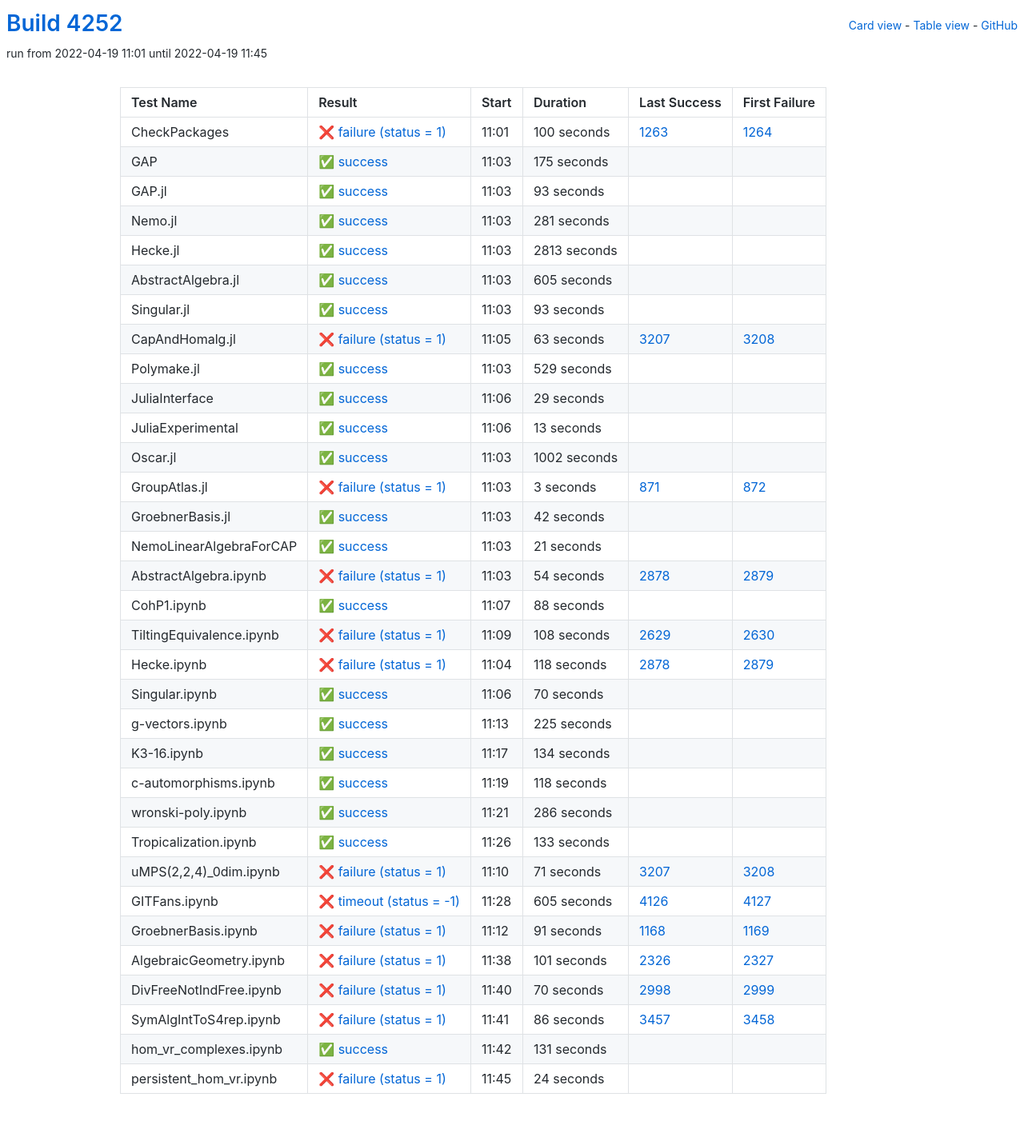
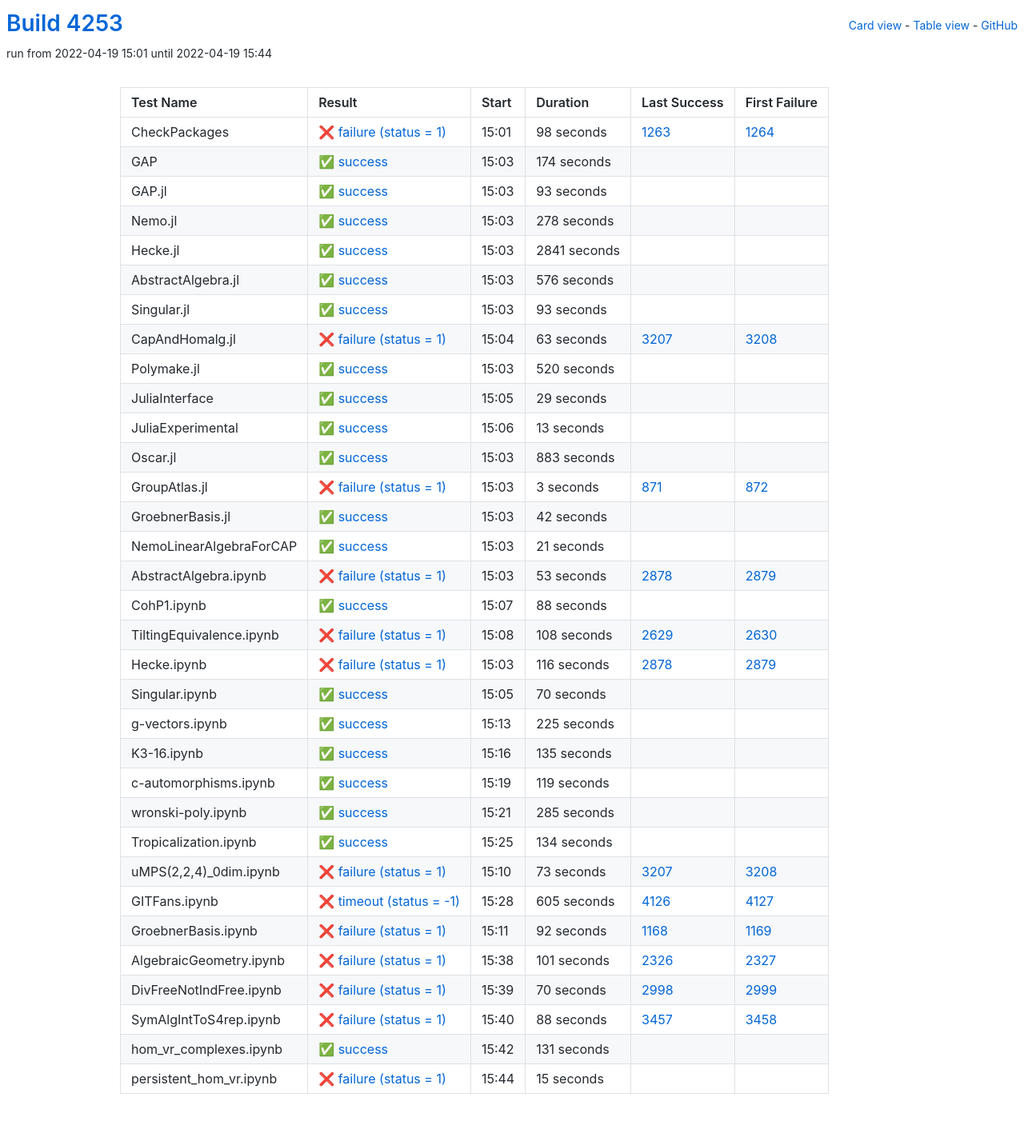
Before and after one commit to oscar-system/oscar-ci-status-stable, a Jekyll site: the page built from table.html, in a window 1280 px wide. Shown: the whole page at 80% size. Built offline with Jekyll 4.4.1, drawn with Linux system fonts in a browser that asks for light colours.

Commit message:
Build #4253

```diff
--- a/_data/ci.yml
+++ b/_data/ci.yml
@@ -1,6 +1,6 @@
 ---
-build: 4252
-build_url: https://oscarci.mathematik.uni-kl.de/job/oscar-stable/4252/
+build: 4253
+build_url: https://oscarci.mathematik.uni-kl.de/job/oscar-stable/4253/
 job: oscar-stable
 organization: oscar-system
 repo: oscar-ci-status-stable
@@ -8,32 +8,32 @@ repourl: https://github.com/oscar-system/oscar-ci-status-stable
 tests:
 - name: CheckPackages
   id: checkpackages
-  log: https://oscarci.mathematik.uni-kl.de/job/oscar-stable/4252/artifact/logs/build-4252/CheckPackages.log
-  start: 2022-04-19 11:01
+  log: https://oscarci.mathematik.uni-kl.de/job/oscar-stable/4253/artifact/logs/build-4253/CheckPackages.log
+  start: 2022-04-19 15:01
   success: false
   exitcode: 1
   status: failure
-  duration: 100
+  duration: 98
   last_success: 1263
   last_success_url: https://oscarci.mathematik.uni-kl.de/job/oscar-stable/1263/
   first_failure: 1264
   first_failure_url: https://oscarci.mathematik.uni-kl.de/job/oscar-stable/1264/
 - name: GAP
   id: gap
-  log: https://oscarci.mathematik.uni-kl.de/job/oscar-stable/4252/artifact/logs/build-4252/GAP.log
-  start: 2022-04-19 11:03
+  log: https://oscarci.mathematik.uni-kl.de/job/oscar-stable/4253/artifact/logs/build-4253/GAP.log
+  start: 2022-04-19 15:03
   success: true
   exitcode: 0
   status: success
-  duration: 175
+  duration: 174
   last_success: false
   last_success_url:
   first_failure: false
   first_failure_url:
 - name: GAP.jl
   id: gap-jl
-  log: https://oscarci.mathematik.uni-kl.de/job/oscar-stable/4252/artifact/logs/build-4252/GAP.jl.log
-  start: 2022-04-19 11:03
+  log: https://oscarci.mathematik.uni-kl.de/job/oscar-stable/4253/artifact/logs/build-4253/GAP.jl.log
+  start: 2022-04-19 15:03
   success: true
   exitcode: 0
   status: success
@@ -44,44 +44,44 @@ tests:
   first_failure_url:
 - name: Nemo.jl
   id: nemo-jl
-  log: https://oscarci.mathematik.uni-kl.de/job/oscar-stable/4252/artifact/logs/build-4252/Nemo.jl.log
-  start: 2022-04-19 11:03
+  log: https://oscarci.mathematik.uni-kl.de/job/oscar-stable/4253/artifact/logs/build-4253/Nemo.jl.log
+  start: 2022-04-19 15:03
   success: true
   exitcode: 0
   status: success
-  duration: 281
+  duration: 278
   last_success: false
   last_success_url:
   first_failure: false
   first_failure_url:
 - name: Hecke.jl
   id: hecke-jl
-  log: https://oscarci.mathematik.uni-kl.de/job/oscar-stable/4252/artifact/logs/build-4252/Hecke.jl.log
-  start: 2022-04-19 11:03
+  log: https://oscarci.mathematik.uni-kl.de/job/oscar-stable/4253/artifact/logs/build-4253/Hecke.jl.log
+  start: 2022-04-19 15:03
   success: true
   exitcode: 0
   status: success
-  duration: 2813
+  duration: 2841
   last_success: false
   last_success_url:
   first_failure: false
   first_failure_url:
 - name: AbstractAlgebra.jl
   id: abstractalgebra-jl
-  log: https://oscarci.mathematik.uni-kl.de/job/oscar-stable/4252/artifact/logs/build-4252/AbstractAlgebra.jl.log
-  start: 2022-04-19 11:03
+  log: https://oscarci.mathematik.uni-kl.de/job/oscar-stable/4253/artifact/logs/build-4253/AbstractAlgebra.jl.log
+  start: 2022-04-19 15:03
   success: true
   exitcode: 0
   status: success
-  duration: 605
+  duration: 576
   last_success: false
   last_success_url:
   first_failure: false
   first_failure_url:
 - name: Singular.jl
   id: singular-jl
-  log: https://oscarci.mathematik.uni-kl.de/job/oscar-stable/4252/artifact/logs/build-4252/Singular.jl.log
-  start: 2022-04-19 11:03
+  log: https://oscarci.mathematik.uni-kl.de/job/oscar-stable/4253/artifact/logs/build-4253/Singular.jl.log
+  start: 2022-04-19 15:03
   success: true
   exitcode: 0
   status: success
@@ -92,8 +92,8 @@ tests:
   first_failure_url:
 - name: CapAndHomalg.jl
   id: capandhomalg-jl
-  log: https://oscarci.mathematik.uni-kl.de/job/oscar-stable/4252/artifact/logs/build-4252/CapAndHomalg.jl.log
-  start: 2022-04-19 11:05
+  log: https://oscarci.mathematik.uni-kl.de/job/oscar-stable/4253/artifact/logs/build-4253/CapAndHomalg.jl.log
+  start: 2022-04-19 15:04
   success: false
   exitcode: 1
   status: failure
@@ -104,20 +104,20 @@ tests:
   first_failure_url: https://oscarci.mathematik.uni-kl.de/job/oscar-stable/3208/
 - name: Polymake.jl
   id: polymake-jl
-  log: https://oscarci.mathematik.uni-kl.de/job/oscar-stable/4252/artifact/logs/build-4252/Polymake.jl.log
-  start: 2022-04-19 11:03
+  log: https://oscarci.mathematik.uni-kl.de/job/oscar-stable/4253/artifact/logs/build-4253/Polymake.jl.log
+  start: 2022-04-19 15:03
   success: true
   exitcode: 0
   status: success
-  duration: 529
+  duration: 520
   last_success: false
   last_success_url:
   first_failure: false
   first_failure_url:
 - name: JuliaInterface
   id: juliainterface
-  log: https://oscarci.mathematik.uni-kl.de/job/oscar-stable/4252/artifact/logs/build-4252/JuliaInterface.log
-  start: 2022-04-19 11:06
+  log: https://oscarci.mathematik.uni-kl.de/job/oscar-stable/4253/artifact/logs/build-4253/JuliaInterface.log
+  start: 2022-04-19 15:05
   success: true
   exitcode: 0
   status: success
@@ -128,8 +128,8 @@ tests:
   first_failure_url:
 - name: JuliaExperimental
   id: juliaexperimental
-  log: https://oscarci.mathematik.uni-kl.de/job/oscar-stable/4252/artifact/logs/build-4252/JuliaExperimental.log
-  start: 2022-04-19 11:06
+  log: https://oscarci.mathematik.uni-kl.de/job/oscar-stable/4253/artifact/logs/build-4253/JuliaExperimental.log
+  start: 2022-04-19 15:06
   success: true
   exitcode: 0
   status: success
@@ -140,20 +140,20 @@ tests:
   first_failure_url:
 - name: Oscar.jl
   id: oscar-jl
-  log: https://oscarci.mathematik.uni-kl.de/job/oscar-stable/4252/artifact/logs/build-4252/Oscar.jl.log
-  start: 2022-04-19 11:03
+  log: https://oscarci.mathematik.uni-kl.de/job/oscar-stable/4253/artifact/logs/build-4253/Oscar.jl.log
+  start: 2022-04-19 15:03
   success: true
   exitcode: 0
   status: success
-  duration: 1002
+  duration: 883
   last_success: false
   last_success_url:
   first_failure: false
   first_failure_url:
 - name: GroupAtlas.jl
   id: groupatlas-jl
-  log: https://oscarci.mathematik.uni-kl.de/job/oscar-stable/4252/artifact/logs/build-4252/GroupAtlas.jl.log
-  start: 2022-04-19 11:03
+  log: https://oscarci.mathematik.uni-kl.de/job/oscar-stable/4253/artifact/logs/build-4253/GroupAtlas.jl.log
+  start: 2022-04-19 15:03
   success: false
   exitcode: 1
   status: failure
@@ -164,8 +164,8 @@ tests:
   first_failure_url: https://oscarci.mathematik.uni-kl.de/job/oscar-stable/872/
 - name: GroebnerBasis.jl
   id: groebnerbasis-jl
-  log: https://oscarci.mathematik.uni-kl.de/job/oscar-stable/4252/artifact/logs/build-4252/GroebnerBasis.jl.log
-  start: 2022-04-19 11:03
+  log: https://oscarci.mathematik.uni-kl.de/job/oscar-stable/4253/artifact/logs/build-4253/GroebnerBasis.jl.log
+  start: 2022-04-19 15:03
   success: true
   exitcode: 0
   status: success
@@ -176,8 +176,8 @@ tests:
   first_failure_url:
 - name: NemoLinearAlgebraForCAP
   id: nemolinearalgebraforcap
-  log: https://oscarci.mathematik.uni-kl.de/job/oscar-stable/4252/artifact/logs/build-4252/NemoLinearAlgebraForCAP.log
-  start: 2022-04-19 11:03
+  log: https://oscarci.mathematik.uni-kl.de/job/oscar-stable/4253/artifact/logs/build-4253/NemoLinearAlgebraForCAP.log
+  start: 2022-04-19 15:03
   success: true
   exitcode: 0
   status: success
@@ -188,20 +188,20 @@ tests:
   first_failure_url:
 - name: AbstractAlgebra.ipynb
   id: abstractalgebra-ipynb
-  log: https://oscarci.mathematik.uni-kl.de/job/oscar-stable/4252/artifact/logs/build-4252/AbstractAlgebra.ipynb.log
-  start: 2022-04-19 11:03
+  log: https://oscarci.mathematik.uni-kl.de/job/oscar-stable/4253/artifact/logs/build-4253/AbstractAlgebra.ipynb.log
+  start: 2022-04-19 15:03
   success: false
   exitcode: 1
   status: failure
-  duration: 54
+  duration: 53
   last_success: 2878
   last_success_url: https://oscarci.mathematik.uni-kl.de/job/oscar-stable/2878/
   first_failure: 2879
   first_failure_url: https://oscarci.mathematik.uni-kl.de/job/oscar-stable/2879/
 - name: CohP1.ipynb
   id: cohp1-ipynb
-  log: https://oscarci.mathematik.uni-kl.de/job/oscar-stable/4252/artifact/logs/build-4252/CohP1.ipynb.log
-  start: 2022-04-19 11:07
+  log: https://oscarci.mathematik.uni-kl.de/job/oscar-stable/4253/artifact/logs/build-4253/CohP1.ipynb.log
+  start: 2022-04-19 15:07
   success: true
   exitcode: 0
   status: success
@@ -212,8 +212,8 @@ tests:
   first_failure_url:
 - name: TiltingEquivalence.ipynb
   id: tiltingequivalence-ipynb
-  log: https://oscarci.mathematik.uni-kl.de/job/oscar-stable/4252/artifact/logs/build-4252/TiltingEquivalence.ipynb.log
-  start: 2022-04-19 11:09
+  log: https://oscarci.mathematik.uni-kl.de/job/oscar-stable/4253/artifact/logs/build-4253/TiltingEquivalence.ipynb.log
+  start: 2022-04-19 15:08
   success: false
   exitcode: 1
   status: failure
@@ -224,20 +224,20 @@ tests:
   first_failure_url: https://oscarci.mathematik.uni-kl.de/job/oscar-stable/2630/
 - name: Hecke.ipynb
   id: hecke-ipynb
-  log: https://oscarci.mathematik.uni-kl.de/job/oscar-stable/4252/artifact/logs/build-4252/Hecke.ipynb.log
-  start: 2022-04-19 11:04
+  log: https://oscarci.mathematik.uni-kl.de/job/oscar-stable/4253/artifact/logs/build-4253/Hecke.ipynb.log
+  start: 2022-04-19 15:03
   success: false
   exitcode: 1
   status: failure
-  duration: 118
+  duration: 116
   last_success: 2878
   last_success_url: https://oscarci.mathematik.uni-kl.de/job/oscar-stable/2878/
   first_failure: 2879
   first_failure_url: https://oscarci.mathematik.uni-kl.de/job/oscar-stable/2879/
 - name: Singular.ipynb
   id: singular-ipynb
-  log: https://oscarci.mathematik.uni-kl.de/job/oscar-stable/4252/artifact/logs/build-4252/Singular.ipynb.log
-  start: 2022-04-19 11:06
+  log: https://oscarci.mathematik.uni-kl.de/job/oscar-stable/4253/artifact/logs/build-4253/Singular.ipynb.log
+  start: 2022-04-19 15:05
   success: true
   exitcode: 0
   status: success
@@ -248,8 +248,8 @@ tests:
   first_failure_url:
 - name: g-vectors.ipynb
   id: g-vectors-ipynb
-  log: https://oscarci.mathematik.uni-kl.de/job/oscar-stable/4252/artifact/logs/build-4252/g-vectors.ipynb.log
-  start: 2022-04-19 11:13
+  log: https://oscarci.mathematik.uni-kl.de/job/oscar-stable/4253/artifact/logs/build-4253/g-vectors.ipynb.log
+  start: 2022-04-19 15:13
   success: true
   exitcode: 0
   status: success
@@ -260,8 +260,44 @@ tests:
   first_failure_url:
 - name: K3-16.ipynb
   id: k3-16-ipynb
-  log: https://oscarci.mathematik.uni-kl.de/job/oscar-stable/4252/artifact/logs/build-4252/K3-16.ipynb.log
-  start: 2022-04-19 11:17
+  log: https://oscarci.mathematik.uni-kl.de/job/oscar-stable/4253/artifact/logs/build-4253/K3-16.ipynb.log
+  start: 2022-04-19 15:16
+  success: true
+  exitcode: 0
+  status: success
+  duration: 135
+  last_success: false
+  last_success_url:
+  first_failure: false
+  first_failure_url:
+- name: c-automorphisms.ipynb
+  id: c-automorphisms-ipynb
+  log: https://oscarci.mathematik.uni-kl.de/job/oscar-stable/4253/artifact/logs/build-4253/c-automorphisms.ipynb.log
+  start: 2022-04-19 15:19
+  success: true
+  exitcode: 0
+  status: success
+  duration: 119
+  last_success: false
+  last_success_url:
+  first_failure: false
+  first_failure_url:
+- name: wronski-poly.ipynb
+  id: wronski-poly-ipynb
+  log: https://oscarci.mathematik.uni-kl.de/job/oscar-stable/4253/artifact/logs/build-4253/wronski-poly.ipynb.log
+  start: 2022-04-19 15:21
+  success: true
+  exitcode: 0
+  status: success
+  duration: 285
+  last_success: false
+  last_success_url:
+  first_failure: false
+  first_failure_url:
+- name: Tropicalization.ipynb
+  id: tropicalization-ipynb
+  log: https://oscarci.mathematik.uni-kl.de/job/oscar-stable/4253/artifact/logs/build-4253/Tropicalization.ipynb.log
+  start: 2022-04-19 15:25
   success: true
   exitcode: 0
   status: success
@@ -270,58 +306,22 @@ tests:
   last_success_url:
   first_failure: false
   first_failure_url:
-- name: c-automorphisms.ipynb
-  id: c-automorphisms-ipynb
-  log: https://oscarci.mathematik.uni-kl.de/job/oscar-stable/4252/artifact/logs/build-4252/c-automorphisms.ipynb.log
-  start: 2022-04-19 11:19
-  success: true
-  exitcode: 0
-  status: success
-  duration: 118
-  last_success: false
-  last_success_url:
-  first_failure: false
-  first_failure_url:
-- name: wronski-poly.ipynb
-  id: wronski-poly-ipynb
-  log: https://oscarci.mathematik.uni-kl.de/job/oscar-stable/4252/artifact/logs/build-4252/wronski-poly.ipynb.log
-  start: 2022-04-19 11:21
-  success: true
-  exitcode: 0
-  status: success
-  duration: 286
-  last_success: false
-  last_success_url:
-  first_failure: false
-  first_failure_url:
-- name: Tropicalization.ipynb
-  id: tropicalization-ipynb
-  log: https://oscarci.mathematik.uni-kl.de/job/oscar-stable/4252/artifact/logs/build-4252/Tropicalization.ipynb.log
-  start: 2022-04-19 11:26
-  success: true
-  exitcode: 0
-  status: success
-  duration: 133
-  last_success: false
-  last_success_url:
-  first_failure: false
-  first_failure_url:
 - name: uMPS(2,2,4)_0dim.ipynb
   id: umps-2-2-4-0dim-ipynb
-  log: https://oscarci.mathematik.uni-kl.de/job/oscar-stable/4252/artifact/logs/build-4252/uMPS-2-2-4-_0dim.ipynb.log
-  start: 2022-04-19 11:10
+  log: https://oscarci.mathematik.uni-kl.de/job/oscar-stable/4253/artifact/logs/build-4253/uMPS-2-2-4-_0dim.ipynb.log
+  start: 2022-04-19 15:10
   success: false
   exitcode: 1
   status: failure
-  duration: 71
+  duration: 73
   last_success: 3207
   last_success_url: https://oscarci.mathematik.uni-kl.de/job/oscar-stable/3207/
   first_failure: 3208
   first_failure_url: https://oscarci.mathematik.uni-kl.de/job/oscar-stable/3208/
 - name: GITFans.ipynb
   id: gitfans-ipynb
-  log: https://oscarci.mathematik.uni-kl.de/job/oscar-stable/4252/artifact/logs/build-4252/GITFans.ipynb.log
-  start: 2022-04-19 11:28
+  log: https://oscarci.mathematik.uni-kl.de/job/oscar-stable/4253/artifact/logs/build-4253/GITFans.ipynb.log
+  start: 2022-04-19 15:28
   success: false
   exitcode: -1
   status: timeout
@@ -332,20 +332,20 @@ tests:
   first_failure_url: https://oscarci.mathematik.uni-kl.de/job/oscar-stable/4127/
 - name: GroebnerBasis.ipynb
   id: groebnerbasis-ipynb
-  log: https://oscarci.mathematik.uni-kl.de/job/oscar-stable/4252/artifact/logs/build-4252/GroebnerBasis.ipynb.log
-  start: 2022-04-19 11:12
+  log: https://oscarci.mathematik.uni-kl.de/job/oscar-stable/4253/artifact/logs/build-4253/GroebnerBasis.ipynb.log
+  start: 2022-04-19 15:11
   success: false
   exitcode: 1
   status: failure
-  duration: 91
+  duration: 92
   last_success: 1168
   last_success_url: https://oscarci.mathematik.uni-kl.de/job/oscar-stable/1168/
   first_failure: 1169
   first_failure_url: https://oscarci.mathematik.uni-kl.de/job/oscar-stable/1169/
 - name: AlgebraicGeometry.ipynb
   id: algebraicgeometry-ipynb
-  log: https://oscarci.mathematik.uni-kl.de/job/oscar-stable/4252/artifact/logs/build-4252/AlgebraicGeometry.ipynb.log
-  start: 2022-04-19 11:38
+  log: https://oscarci.mathematik.uni-kl.de/job/oscar-stable/4253/artifact/logs/build-4253/AlgebraicGeometry.ipynb.log
+  start: 2022-04-19 15:38
   success: false
   exitcode: 1
   status: failure
@@ -356,8 +356,8 @@ tests:
   first_failure_url: https://oscarci.mathematik.uni-kl.de/job/oscar-stable/2327/
 - name: DivFreeNotIndFree.ipynb
   id: divfreenotindfree-ipynb
-  log: https://oscarci.mathematik.uni-kl.de/job/oscar-stable/4252/artifact/logs/build-4252/DivFreeNotIndFree.ipynb.log
-  start: 2022-04-19 11:40
+  log: https://oscarci.mathematik.uni-kl.de/job/oscar-stable/4253/artifact/logs/build-4253/DivFreeNotIndFree.ipynb.log
+  start: 2022-04-19 15:39
   success: false
   exitcode: 1
   status: failure
@@ -368,20 +368,20 @@ tests:
   first_failure_url: https://oscarci.mathematik.uni-kl.de/job/oscar-stable/2999/
 - name: SymAlgIntToS4rep.ipynb
   id: symalginttos4rep-ipynb
-  log: https://oscarci.mathematik.uni-kl.de/job/oscar-stable/4252/artifact/logs/build-4252/SymAlgIntToS4rep.ipynb.log
-  start: 2022-04-19 11:41
+  log: https://oscarci.mathematik.uni-kl.de/job/oscar-stable/4253/artifact/logs/build-4253/SymAlgIntToS4rep.ipynb.log
+  start: 2022-04-19 15:40
   success: false
   exitcode: 1
   status: failure
-  duration: 86
+  duration: 88
   last_success: 3457
   last_success_url: https://oscarci.mathematik.uni-kl.de/job/oscar-stable/3457/
   first_failure: 3458
   first_failure_url: https://oscarci.mathematik.uni-kl.de/job/oscar-stable/3458/
 - name: hom_vr_complexes.ipynb
   id: hom-vr-complexes-ipynb
-  log: https://oscarci.mathematik.uni-kl.de/job/oscar-stable/4252/artifact/logs/build-4252/hom_vr_complexes.ipynb.log
-  start: 2022-04-19 11:42
+  log: https://oscarci.mathematik.uni-kl.de/job/oscar-stable/4253/artifact/logs/build-4253/hom_vr_complexes.ipynb.log
+  start: 2022-04-19 15:42
   success: true
   exitcode: 0
   status: success
@@ -392,12 +392,12 @@ tests:
   first_failure_url:
 - name: persistent_hom_vr.ipynb
   id: persistent-hom-vr-ipynb
-  log: https://oscarci.mathematik.uni-kl.de/job/oscar-stable/4252/artifact/logs/build-4252/persistent_hom_vr.ipynb.log
-  start: 2022-04-19 11:45
+  log: https://oscarci.mathematik.uni-kl.de/job/oscar-stable/4253/artifact/logs/build-4253/persistent_hom_vr.ipynb.log
+  start: 2022-04-19 15:44
   success: false
   exitcode: 1
   status: failure
-  duration: 24
+  duration: 15
   last_success: false
   last_success_url:
   first_failure: false
```
Also changed, not shown: README.md.
